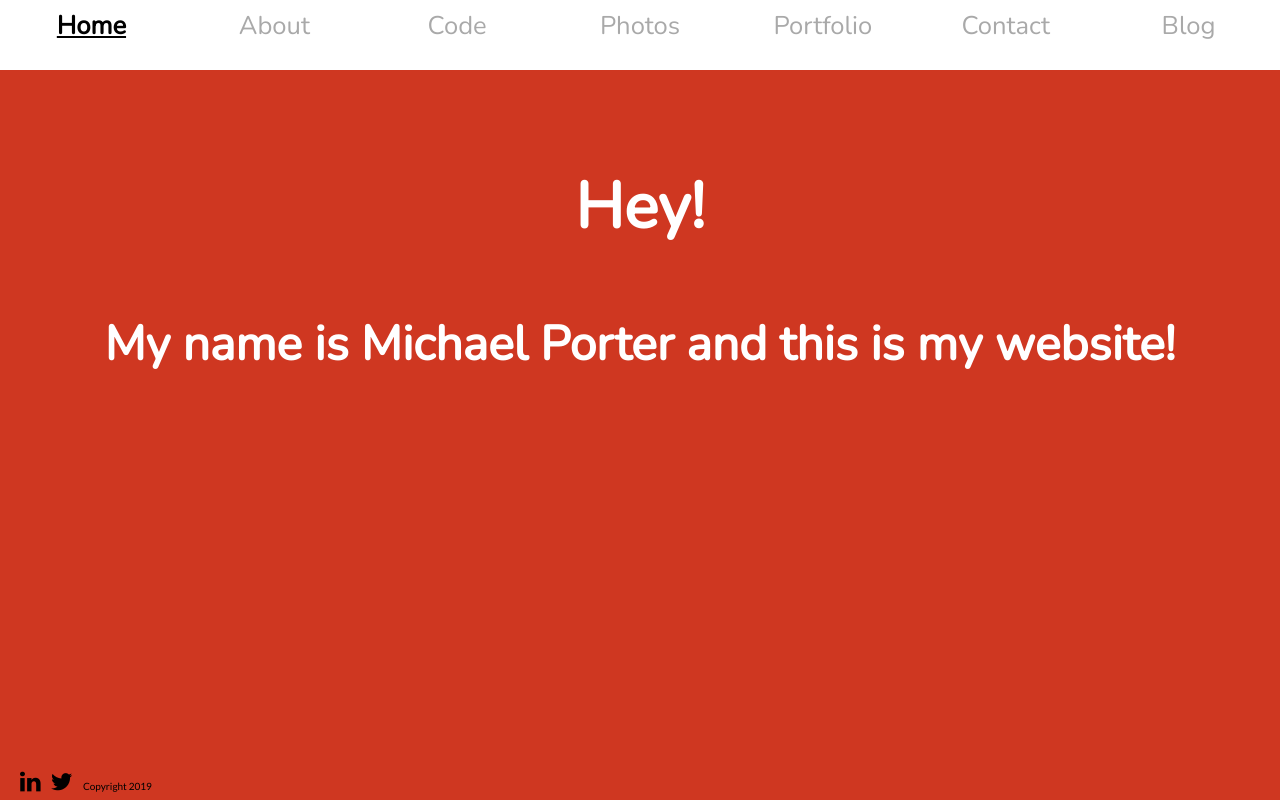
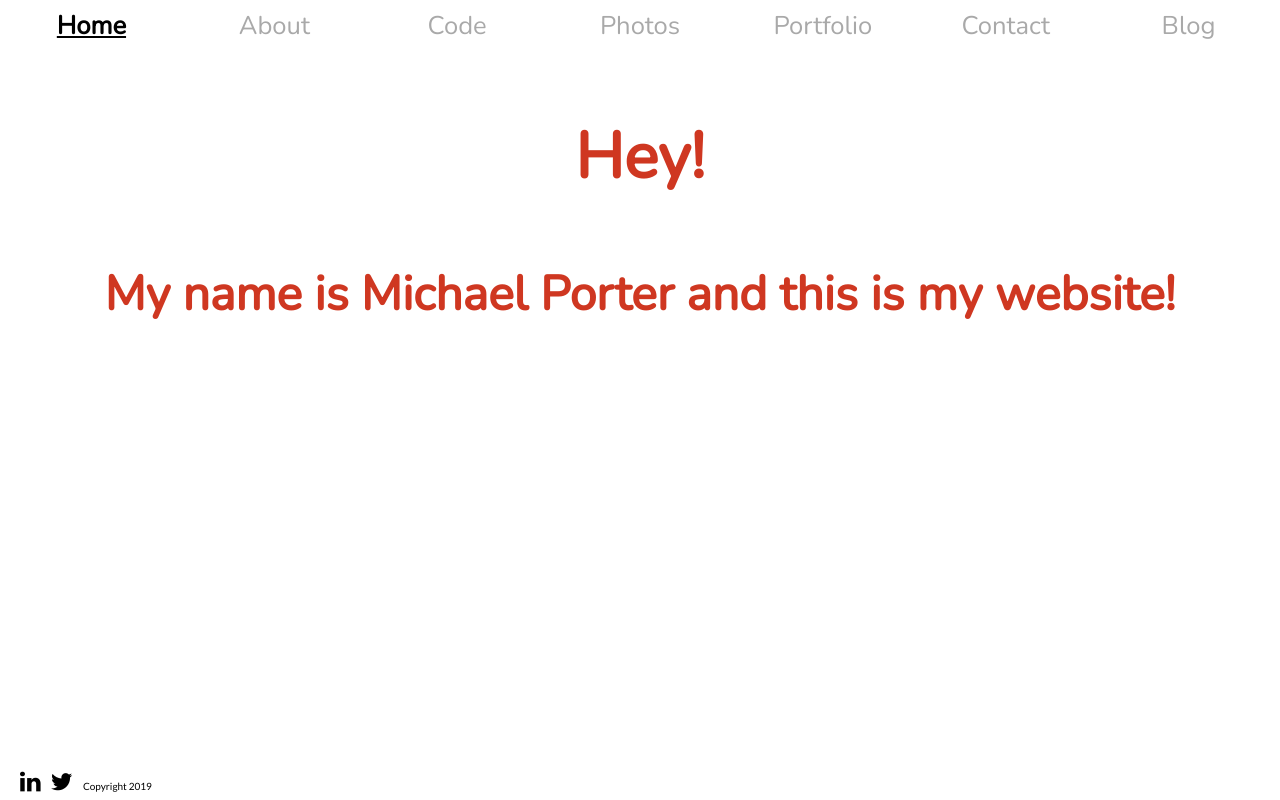
Before and after one commit to emptyport/personal_website, a React (Create React App) app in the folder client/: page / in a window 1280 px wide. Built offline with nearby package versions, Linux system fonts and the light colour scheme.

Commit message:
adding captions to photos in lightbox and playing with home page styling

```diff
--- a/client/src/pages/Photos.js
+++ b/client/src/pages/Photos.js
@@ -53,6 +53,7 @@ class Photos extends Component {
         let photos = res.imgList.map(img => {
           img.src = '/images/'+img.filename;
           img.thumbnail = '/images/thumbnails/'+img.filename;
+          img.caption = img.alt;
           return img;
         });
         this.setState({
--- a/client/src/styles/Home.css
+++ b/client/src/styles/Home.css
@@ -4,9 +4,8 @@
     text-align: center;
     display: flex;
     flex-direction: column;
-    padding: 50px;
-    background-color: #CF3721;
-    color: white;
+    color: #CF3721;
+    background-color: white;
     height: 100%;
     font-family: 'Nunito';
 }
```
